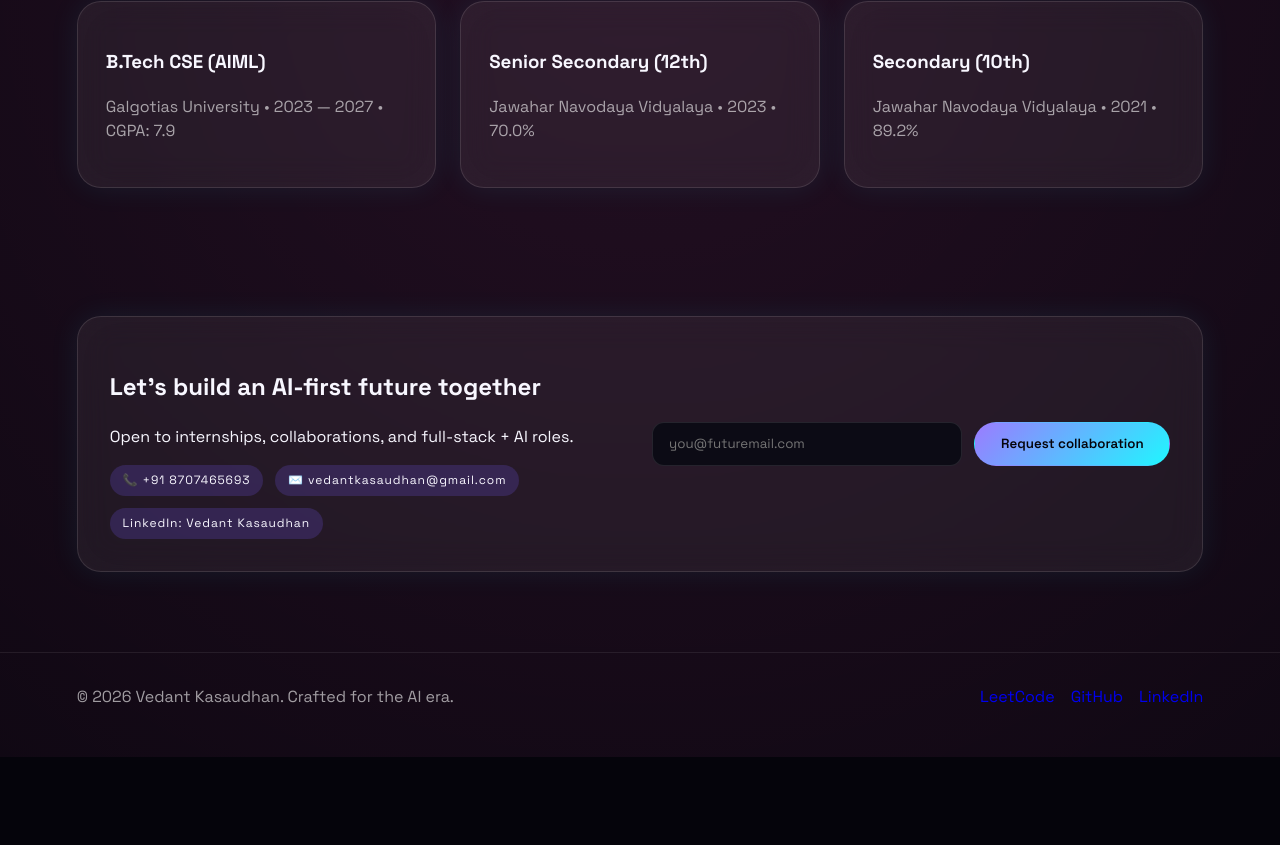
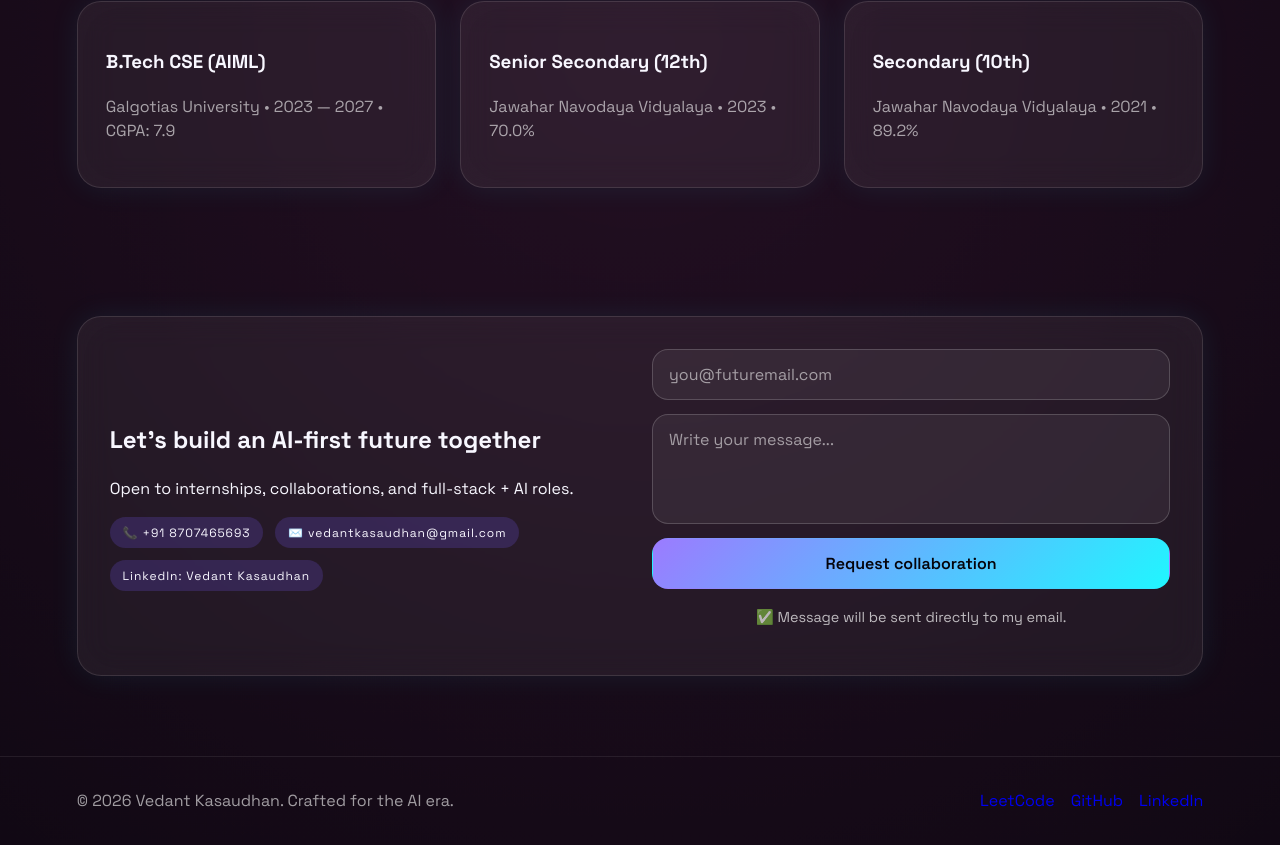
Before and after one commit to Vedant870/ai-platform-site, a React (Vite) app: page / in a window 1280 px wide. Shown: the part 3250-4095 px from the top of the page. Before the commit the page ends 4007 px from the top, so only its background shows below. Built offline with nearby package versions, Linux system fonts and the light colour scheme.

Commit message:
Added professional contact form with note

```diff
--- a/src/App.css
+++ b/src/App.css
@@ -461,3 +461,54 @@
     flex-direction: column;
   }
 }
+/* ===== Contact Form Premium Styling ===== */
+
+.cta__form{
+  display:flex;
+  flex-direction:column;
+  gap:14px;
+  width:100%;
+}
+
+.cta__form input,
+.cta__form textarea{
+  width:100%;
+  padding:14px 16px;
+  border-radius:16px;
+  border:1px solid rgba(255,255,255,0.18);
+  background:rgba(255,255,255,0.06);
+  color:white;
+  font-size:1rem;
+  outline:none;
+  transition:0.25s ease;
+}
+
+.cta__form input:focus,
+.cta__form textarea:focus{
+  border:1px solid rgba(120,120,255,0.7);
+  background:rgba(255,255,255,0.10);
+}
+
+.cta__form textarea{
+  min-height:110px;
+  resize:none;
+}
+
+.cta__form input::placeholder,
+.cta__form textarea::placeholder{
+  color:rgba(255,255,255,0.55);
+}
+
+.cta__form button{
+  width:100%;
+  padding:14px;
+  border-radius:16px;
+  font-size:1rem;
+}
+
+.form__note{
+  font-size:0.9rem;
+  color:rgba(255,255,255,0.7);
+  text-align:center;
+  margin-top:4px;
+}
--- a/src/App.jsx
+++ b/src/App.jsx
@@ -234,10 +234,34 @@ function App() {
                 <span className="chip">LinkedIn: Vedant Kasaudhan</span>
               </div>
             </div>
-            <form className="cta__form">
-              <input type="email" placeholder="you@futuremail.com" />
-              <button className="btn btn--primary" type="submit">Request collaboration</button>
-            </form>
+            <form
+  className="cta__form"
+  action="https://formspree.io/f/xwvnedwn"
+  method="POST"
+>
+  <input
+    type="email"
+    name="email"
+    placeholder="you@futuremail.com"
+    required
+  />
+
+  <textarea
+    name="message"
+    placeholder="Write your message..."
+    required
+  ></textarea>
+
+  <button className="btn btn--primary" type="submit">
+    Request collaboration
+  </button>
+
+  <p className="form__note">
+    ✅ Message will be sent directly to my email.
+  </p>
+</form>
+
+
           </div>
         </section>
       </main>
```
